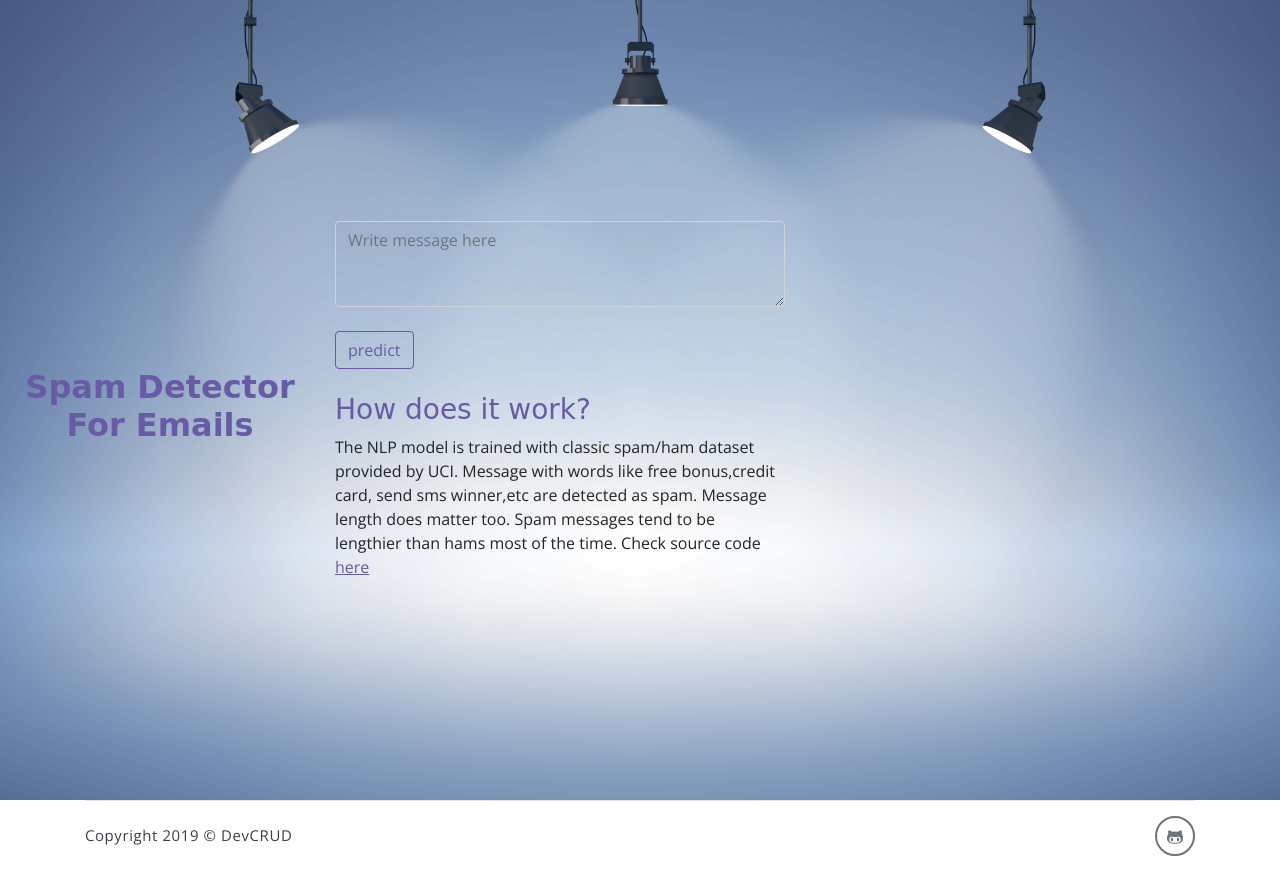
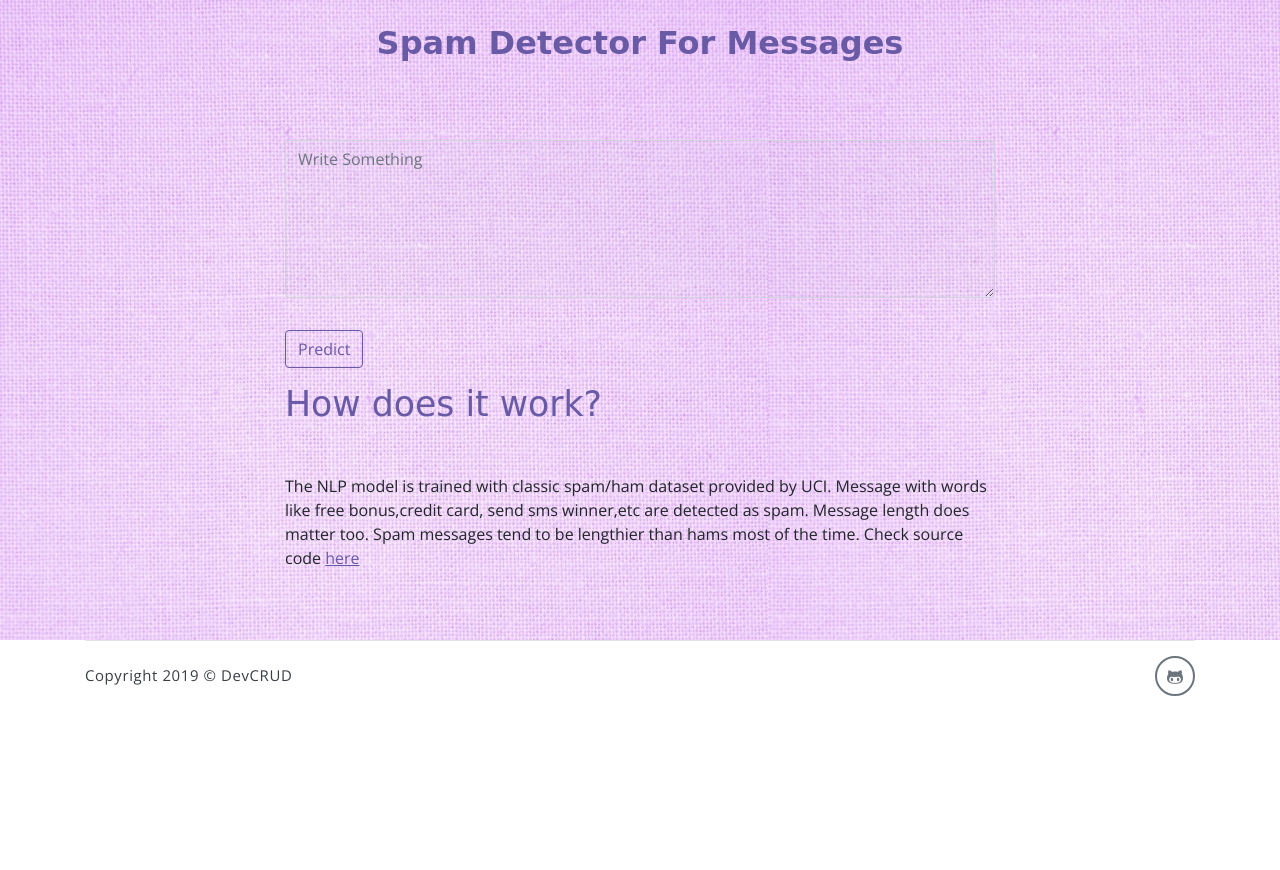
Before and after one commit to akashmasne/SpamClassifier, a Flask app: page / in a window 1280 px wide. After the commit the page ends 696 px from the top, so only its background shows below. Run offline with Flask 2, Linux system fonts and the light colour scheme; parts of the project's set-up code (start-up, migrations or seed data) failed here and were passed over; some libraries are stand-ins or nearby versions; some web fonts are replaced.

Commit message:
changed background in html

```diff
--- a/templates/index.html
+++ b/templates/index.html
@@ -12,40 +12,33 @@
 	<link rel="stylesheet" href="{{ url_for('static', filename="assets/css/meyawo.css") }}" />
 
 </head>
-<body data-spy="scroll" data-target=".navbar" data-offset="40" id="home">
+<body data-spy="scroll" data-target=".navbar" data-offset="10" id="home">
 
-    <!-- page header -->
-    <header id="home" class="header xs-auto">
+	<div class="header-content text-center" style="background-image: url('static/assets/imgs/p1.jpg')">
+	</br>
+		<h2><b>Spam Detector For Messages</b></h2>
+		<section class="section text-left" id="contact">
+			<div class="container text-left">
 
-		<div class="header-content text-center col-lg-3 xs-auto">
-			<h2><b>Spam Detector For Emails</b></h2>
-		</div>
+				<!-- contact form -->
+				<form action="{{ url_for('predict')}}" method="POST" class="contact-form col-md-10 col-lg-8 m-auto">
+					<div class="form-row">
+						<div class="form-group col-sm-12">
+							<textarea name="message" id="comment" rows="6"  class="form-control" placeholder="Write Something" required="true"></textarea>
+						</div>
+						<div class="form-group col-sm-12 mt-3">
+							<input type="submit" value="Predict" class="btn btn-outline-primary rounded">
+						</div>
+					</div>
+					<h6 class="section-title mb-5">How does it work?</h6>
+						<p1> The NLP model is trained with classic spam/ham dataset provided by UCI. Message with words like free bonus,credit card, send sms winner,etc are detected as spam.
+							Message length does matter too. Spam messages tend to be lengthier than hams most of the time.</p1>
+						<p1>Check source code <a href="https://github.com/akashmasne/SpamClassifier"><u>here</u></a></p1>
+				</form><!-- end of form -->
+			</div><!-- end of container -->
+		</section><!-- end of section -->
+	</div>
 
-		<!-- <div class="contact-form col-md-12 col-lg-6 m-auto">  -->
-		<div class="contact-form xs-auto">
-		<div class="md-form col-lg-6 xs-auto">
-				 <form action="{{ url_for('predict')}}"  method="POST">
-
-					<!--<textarea name="message"  rows="3"  placeholder="Write message" required="true"></textarea><br/> -->
-					<!--Material textarea-->
-					<div class="md-form xs-auto">
-						<i class="fas fa-user prefix grey-text"></i>
-						<textarea name="message" class="md-textarea form-control" rows="3" placeholder="Write message here" required="true"  ></textarea>
-					</div>
-					</br>
-
-					<input type="submit" class="btn btn-outline-primary rounded" value="predict"><br/><br/>
-
-					<h3> How does it work?</h3>
-					<p1> The NLP model is trained with classic spam/ham dataset provided by UCI. Message with words like free bonus,credit card, send sms winner,etc are detected as spam.
-					Message length does matter too. Spam messages tend to be lengthier than hams most of the time.</p1>
-
-					<p1>Check source code <a href="https://github.com/akashmasne/SpamClassifier"><u>here</u></a></p1>
-
-				 </form>
-		</div>
-		</div>
-	</header>
 
     <!-- footer -->
     <div class="container">
--- a/templates/result.html
+++ b/templates/result.html
@@ -10,7 +10,7 @@
     <meta name="viewport" content="width=device-width, initial-scale=1, shrink-to-fit=yes">
 
 </head>
-<body>
+<body style="background-image: url('static/assets/imgs/p1.jpg')">
 
 	<header>
 		<div class="container m-auto ml-sm-auto">
```
